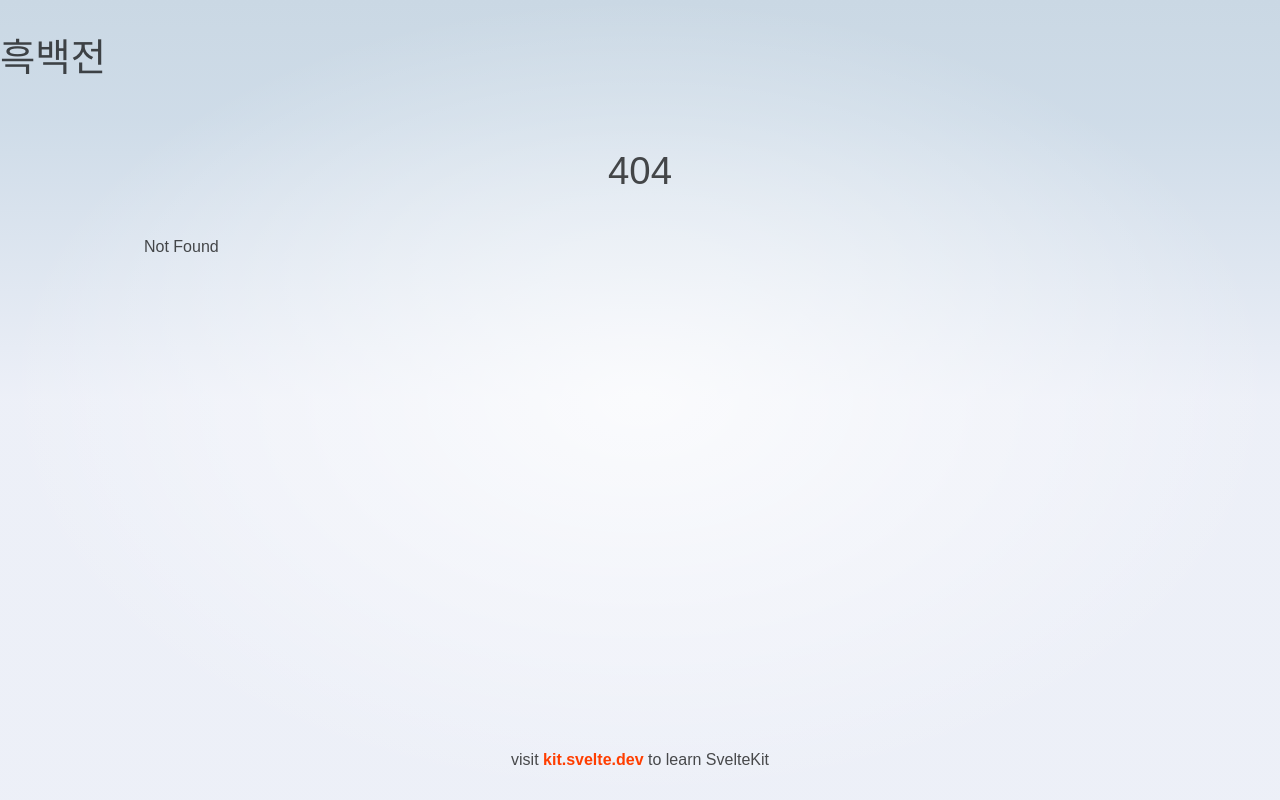
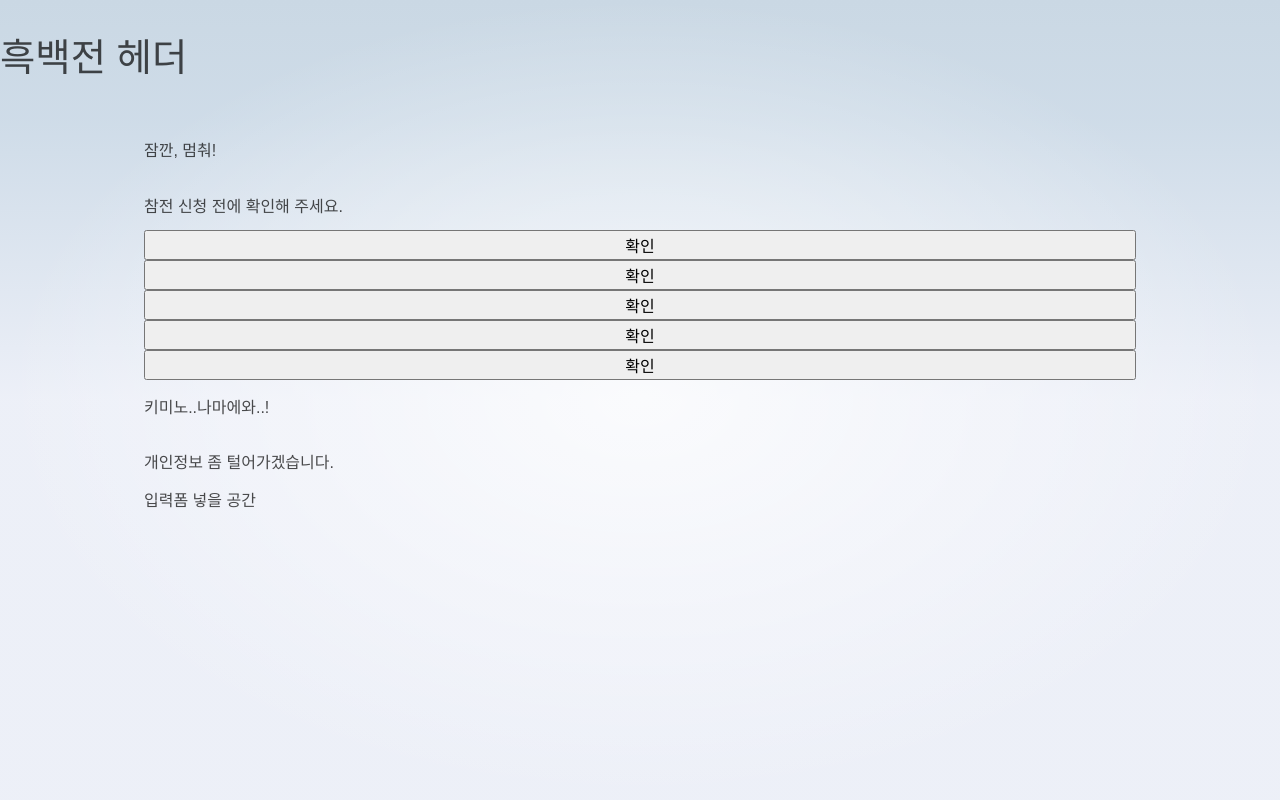
Before and after one commit to skojphy/aboha-bnw, a SvelteKit app: page /reservation in a window 1280 px wide. Before the commit this address had no page. Built offline with nearby package versions, Linux system fonts and the light colour scheme.

Commit message:
:art: 라우트 구조 생성

```diff
--- a/src/lib/index.js
+++ b/src/lib/index.js
@@ -1 +1 @@
-// place files you want to import through the `$lib` alias in this folder.
+export * from './Env';
--- a/src/routes/+layout.svelte
+++ b/src/routes/+layout.svelte
@@ -10,9 +10,9 @@
 		<slot />
 	</main>
 
-	<footer>
+	<!-- <footer>
 		<p>visit <a href="https://kit.svelte.dev">kit.svelte.dev</a> to learn SvelteKit</p>
-	</footer>
+	</footer> -->
 </div>
 
 <style>
--- a/src/routes/Header.svelte
+++ b/src/routes/Header.svelte
@@ -33,7 +33,7 @@
 			<img src={github} alt="GitHub" />
 		</a>
 	</div> -->
-	<h1>흑백전</h1>
+	<h1>흑백전 헤더</h1>
 </header>
 
 <style>
--- /dev/null
+++ b/src/routes/reservation/+page.svelte
@@ -0,0 +1,16 @@
+<script>
+</script>
+
+<p>잠깐, 멈춰!</p>
+<h2>참전 신청 전에 확인해 주세요.</h2>
+
+<button>확인</button>
+<button>확인</button>
+<button>확인</button>
+<button>확인</button>
+<button>확인</button>
+
+<p>키미노..나마에와..!</p>
+<h2>개인정보 좀 털어가겠습니다.</h2>
+
+<form action="reservation">입력폼 넣을 공간</form>
```
Also changed, not shown: src/routes/+page.server.js (+69 -24 lines), src/routes/+page.svelte (+3 -17 lines).
